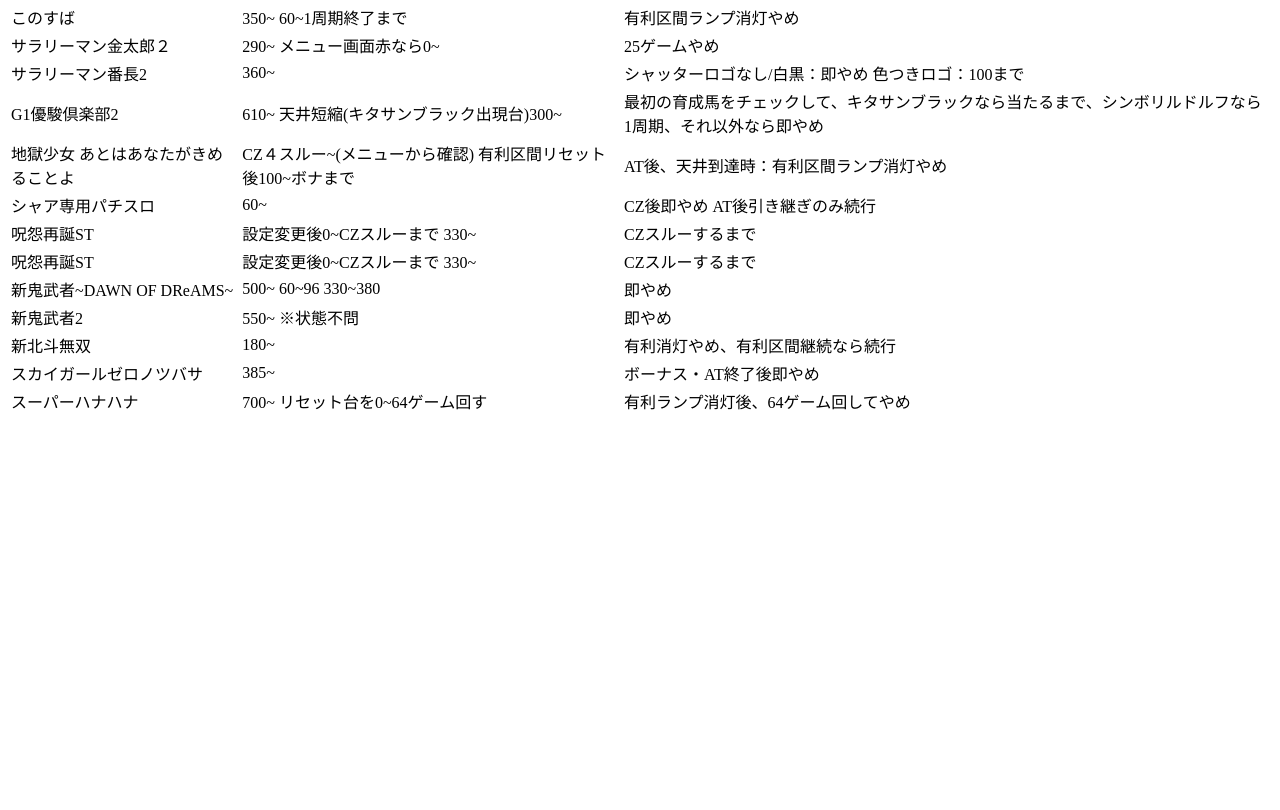
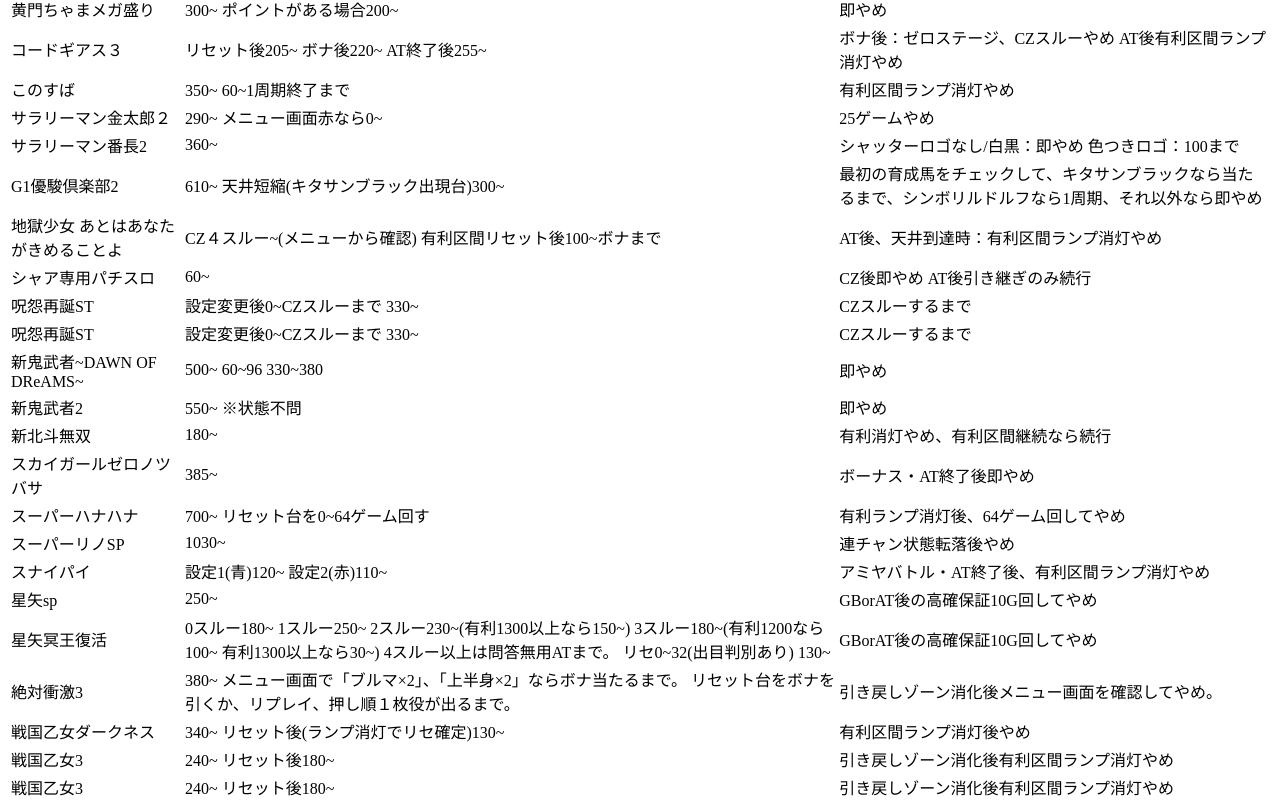
Before and after one commit to skikuchi7329/expectation, a Next.js app in the folder my-app/: page / in a window 1280 px wide. Shown: the part 1233-2043 px from the top of the page. Before the commit the page ends 1657 px from the top, so only its background shows below. Built offline with nearby package versions, Linux system fonts and the light colour scheme.

Commit message:
add data

```diff
--- a/my-app/data/data.ts
+++ b/my-app/data/data.ts
@@ -344,4 +344,60 @@
     additional: "有利区間ランプによるリセット判別ができないたので注意 期待値見える化様より引用",
     link: "https://note.com/dakuo_slot/n/n7f1742cbea42",
   },
+  {
+    title: "スーパーリノSP",
+    target: "1030~",
+    quit: "連チャン状態転落後やめ",
+    additional: "リセットされても天井ゲーム数を引き継ぐので、自分の行くホールに設置がある場合はゲーム数をメモしておくとお宝台が拾えることも。",
+    link: "",
+  },
+  {
+    title: "スナイパイ",
+    target: "設定1(青)120~ 設定2(赤)110~",
+    quit: "アミヤバトル・AT終了後、有利区間ランプ消灯やめ",
+    additional: "自分の目押し精度によってかなり期待値が上下するので注意。上記の狙い目は２コマ目押し80%、ビタ押し65%の場合である。",
+    link: "",
+  },
+  {
+    title: "星矢sp",
+    target: "250~",
+    quit: "GBorAT後の高確保証10G回してやめ",
+    additional: "基本的には上記のやめ時でいいかが、天国準備からの有利区間継続や特定のアイキャッチ出現時は続行できるので要確認 詳しくは期待値見える化様を参考 朝イチ２ゲーム回してアイキャッチが出なければ据置確定。",
+    link: "https://slotjin.com/slot/seiya-sp/#3-1",
+  },
+  {
+    title: "星矢冥王復活",
+    target: "0スルー180~ 1スルー250~ 2スルー230~(有利1300以上なら150~) 3スルー180~(有利1200なら100~ 有利1300以上なら30~) 4スルー以上は問答無用ATまで。 リセ0~32(出目判別あり) 130~",
+    quit: "GBorAT後の高確保証10G回してやめ",
+    additional: "不屈示唆やアイキャッチ、モード、勝率、ポイントや箱で期待値は前後するので要確認。 もっと詳しく知りたい場合はスロプロ狐様のYoutubeを参考に。",
+    link: "",
+  },
+  {
+    title: "絶対衝激3",
+    target: "380~ メニュー画面で「ブルマ×2」、「上半身×2」ならボナ当たるまで。 リセット台をボナを引くか、リプレイ、押し順１枚役が出るまで。",
+    quit: "引き戻しゾーン消化後メニュー画面を確認してやめ。",
+    additional: "プラトニックボーナス後、衝撃ラッシュを経由せずに通常時に落ちた場合裏モード確定なので捨てないように注意。 期待値見える化様参考",
+    link: "https://slotjin.com/tenjoukitaichi/zettaishougeki/",
+  },
+  {
+    title: "戦国乙女ダークネス",
+    target: "340~ リセット後(ランプ消灯でリセ確定)130~",
+    quit: "有利区間ランプ消灯後やめ",
+    additional: "仮天井をスルーするが続行でOK",
+    link: "",
+  },
+  {
+    title: "戦国乙女3",
+    target: "240~ リセット後180~",
+    quit: "引き戻しゾーン消化後有利区間ランプ消灯やめ",
+    additional: "朝イチ有利区間ランプ消灯でほぼリセ確定 有利区間継続時は天国確定なので必ず続行 AT終了画面で勾玉ボタンpushで「この台の全てを〜」のセリフだったら天国(199)まで様子見推奨",
+    link: "",
+  },
+  {
+    title: "戦国乙女3",
+    target: "240~ リセット後180~",
+    quit: "引き戻しゾーン消化後有利区間ランプ消灯やめ",
+    additional: "朝イチ有利区間ランプ消灯でほぼリセ確定 有利区間継続時は天国確定なので必ず続行 AT終了画面で勾玉ボタンpushで「この台の全てを〜」のセリフだったら天国(199)まで様子見推奨",
+    link: "",
+  },
 ];
```
